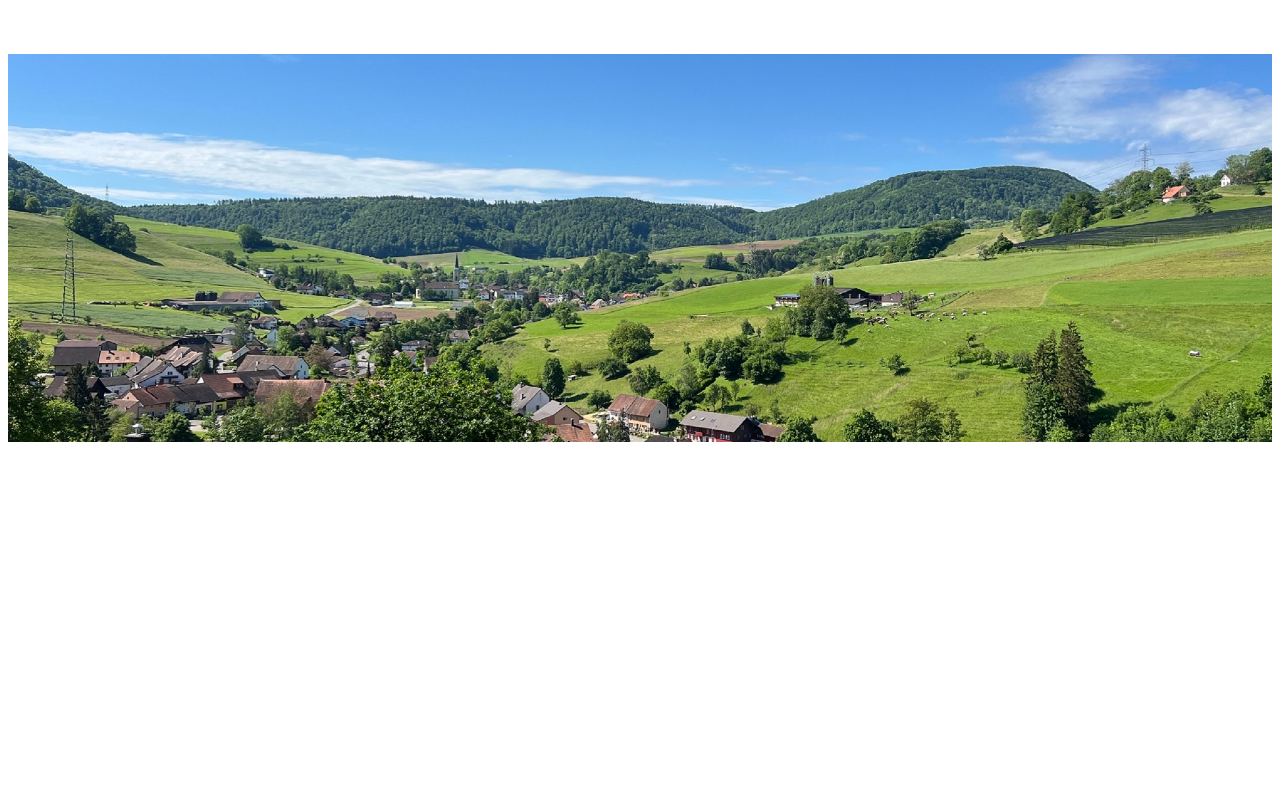
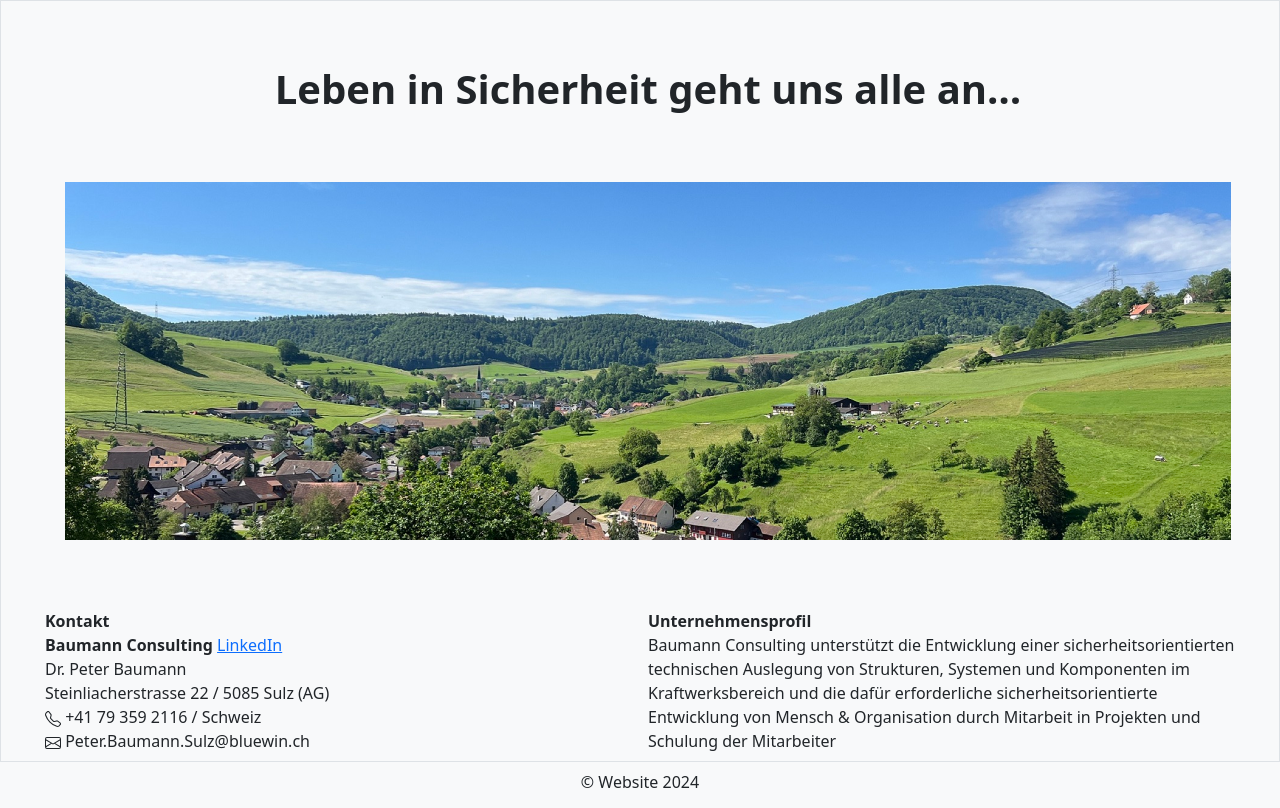
Before and after one commit to xkhadmy/django-H2ij, a Django app: page / in a window 1280 px wide. Run offline with Django 4.2, Linux system fonts and the light colour scheme.

Commit message:
block content

```diff
--- a/Bauman_Consulting/templates/Home.html
+++ b/Bauman_Consulting/templates/Home.html
@@ -37,8 +37,63 @@
 </head>
 
   <body>
-    <div class="image-container  m-2 p-0">
-        <img src="{% static 'images/KKL2.1.jpg' %}">
+    <div class="content background_color">
+        {% block content %}
+        <div class="container-fluid background_color border_background_color">
+            <div class="row m-2 container-fluid">
+                <div class="col-12 col-lg-8 text-center"> </div>
+            </div>
+            <div class="row m-2 container-fluid">
+                <div class="col-12 ">
+                    <div class="text-center">
+                        <h1>
+                            <br/>
+                            <b>Leben in Sicherheit geht uns alle an…</b>
+                        </h1>
+                    </div>
+
+                    <div class="image-container  m-2 p-0">
+                        <img src="{% static 'images/KKL2.1.jpg' %}">
+                    </div>
+                    <div class="row p-0">
+                        <div class="col-6 p-0  ">
+                            <b>Kontakt</b>  <br/>
+                            <b>Baumann Consulting</b> <span class=" col-4 footer-link link-light"><a
+                                        href="https://www.linkedin.com/in/peter-baumann-011b1358/">LinkedIn</a></span> <br/>
+                            Dr. Peter Baumann  <br/>
+                            Steinliacherstrasse 22 / 5085 Sulz (AG)<br/>
+
+                            <svg xmlns="http://www.w3.org/2000/svg" width="16" height="16" fill="currentColor"
+                                class="bi bi-telephone" viewBox="0 0 16 16">
+                                <path
+                                    d="M3.654 1.328a.678.678 0 0 0-1.015-.063L1.605 2.3c-.483.484-.661 1.169-.45 1.77a17.6 17.6 0 0 0 4.168 6.608 17.6 17.6 0 0 0 6.608 4.168c.601.211 1.286.033 1.77-.45l1.034-1.034a.678.678 0 0 0-.063-1.015l-2.307-1.794a.68.68 0 0 0-.58-.122l-2.19.547a1.75 1.75 0 0 1-1.657-.459L5.482 8.062a1.75 1.75 0 0 1-.46-1.657l.548-2.19a.68.68 0 0 0-.122-.58zM1.884.511a1.745 1.745 0 0 1 2.612.163L6.29 2.98c.329.423.445.974.315 1.494l-.547 2.19a.68.68 0 0 0 .178.643l2.457 2.457a.68.68 0 0 0 .644.178l2.189-.547a1.75 1.75 0 0 1 1.494.315l2.306 1.794c.829.645.905 1.87.163 2.611l-1.034 1.034c-.74.74-1.846 1.065-2.877.702a18.6 18.6 0 0 1-7.01-4.42 18.6 18.6 0 0 1-4.42-7.009c-.362-1.03-.037-2.137.703-2.877z" />
+                            </svg>
+                            +41 79 359 2116 / Schweiz   <br/>
+                            <svg xmlns="http://www.w3.org/2000/svg" width="16" height="16" fill="currentColor"
+                                class="bi bi-envelope" viewBox="0 0 16 16">
+                                <path
+                                    d="M0 4a2 2 0 0 1 2-2h12a2 2 0 0 1 2 2v8a2 2 0 0 1-2 2H2a2 2 0 0 1-2-2zm2-1a1 1 0 0 0-1 1v.217l7 4.2 7-4.2V4a1 1 0 0 0-1-1zm13 2.383-4.708 2.825L15 11.105zm-.034 6.876-5.64-3.471L8 9.583l-1.326-.795-5.64 3.47A1 1 0 0 0 2 13h12a1 1 0 0 0 .966-.741M1 11.105l4.708-2.897L1 5.383z" />
+                            </svg>
+                            Peter.Baumann.Sulz@bluewin.ch <br/>
+
+                        </div>
+
+                            <div class="col-6 p-0  ">
+                                <b>Unternehmensprofil</b> <br/>
+                                Baumann Consulting unterstützt die Entwicklung einer sicherheitsorientierten technischen
+                                Auslegung von Strukturen, Systemen und Komponenten im Kraftwerksbereich
+                                und die dafür erforderliche sicherheitsorientierte Entwicklung von Mensch & Organisation
+                                durch Mitarbeit in Projekten und Schulung der Mitarbeiter
+                            </div>
+                        </div>
+                    </div>
+                </div>
+            {% endblock %}
+        </div>
+
+        <div class="footer text-center p-2">
+            <div>© Website 2024</div>
+        </div>
     </div>
 
 
```
